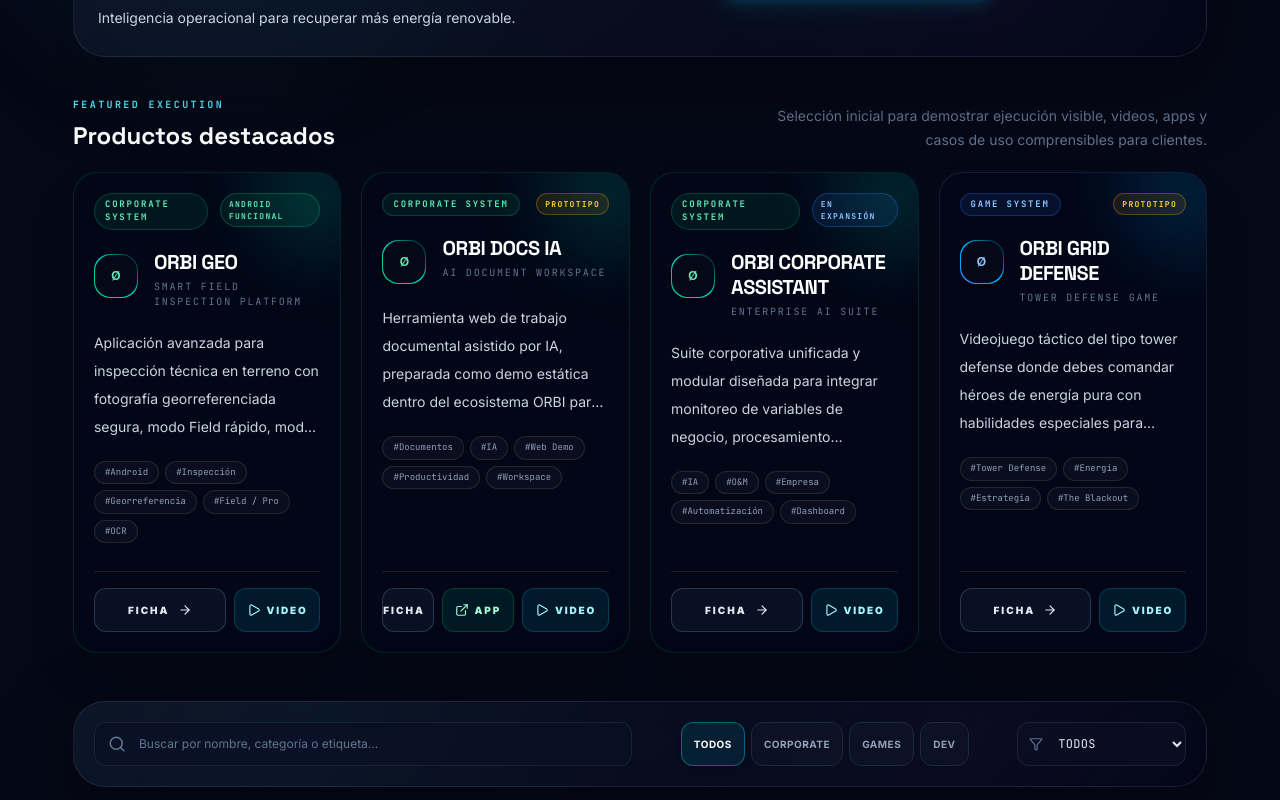
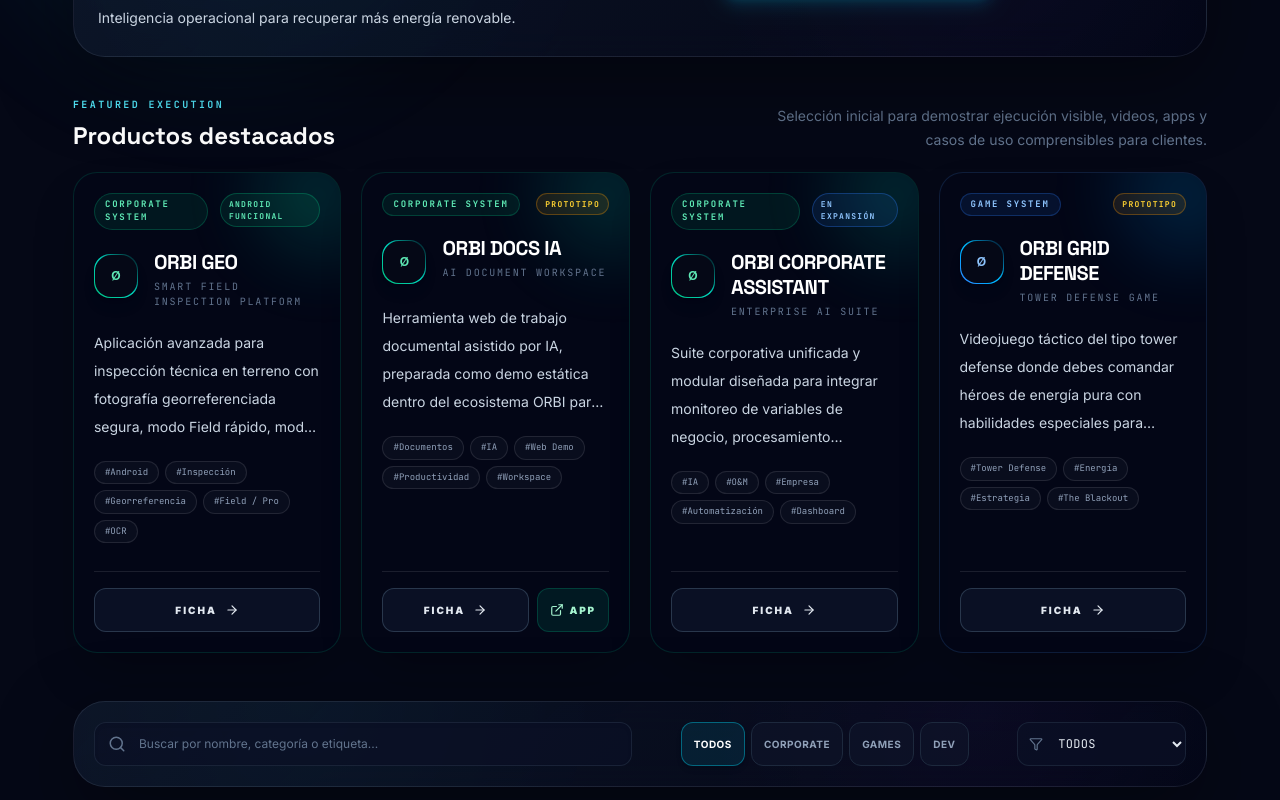
Before and after one commit to ingeniusvictor/orbiecosystem, a React (Vite) app: page / in a window 1280 px wide. Shown: the part 6700-7500 px from the top of the page. Built offline with nearby package versions, Linux system fonts and the light colour scheme.

Commit message:
fix: remove legacy video button from product grid

```diff
--- a/src/App.tsx
+++ b/src/App.tsx
@@ -242,7 +242,6 @@ export default function App() {
         <ProductGrid
           initialDivisionFilter="all"
           onResetDivisionFilter={handleResetDivisionFilter}
-          onPlayVideo={handlePlayVideo}
         />
 
         {/* ORBI video storytelling layer */}
```
